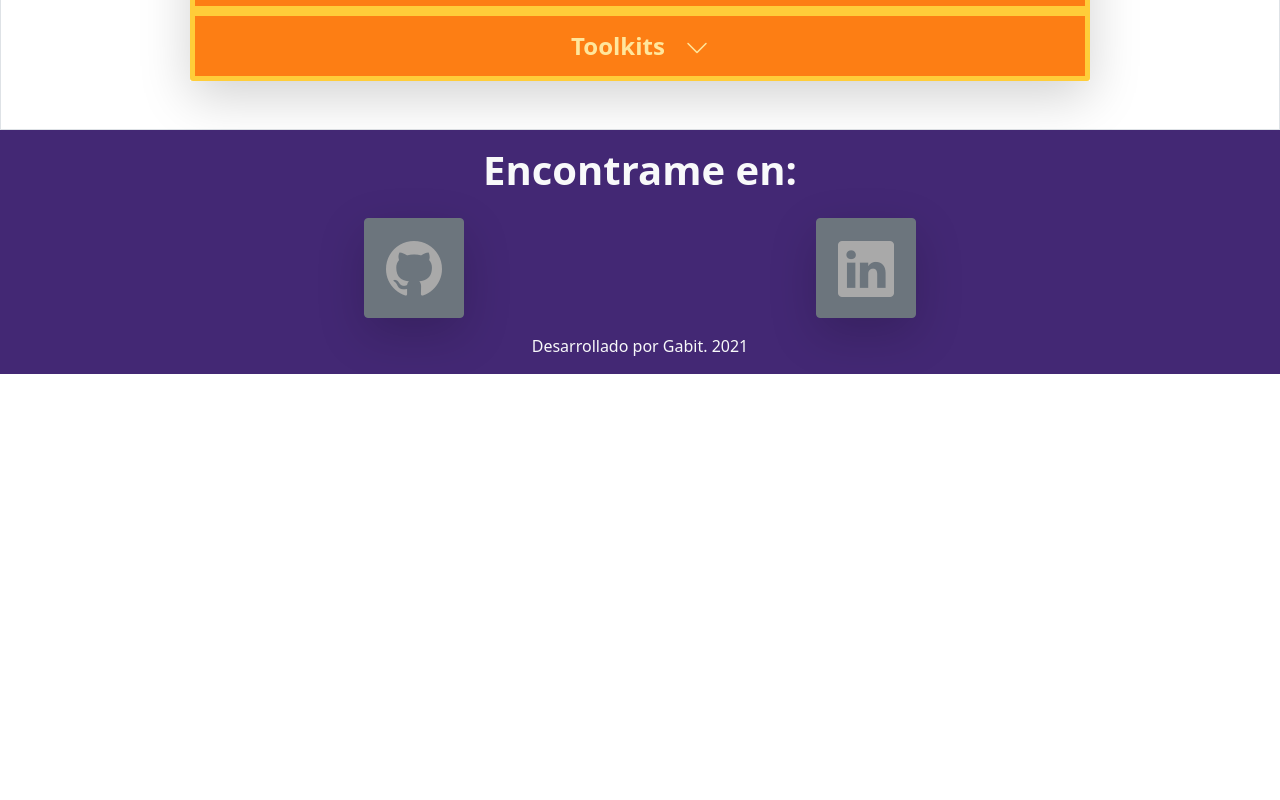
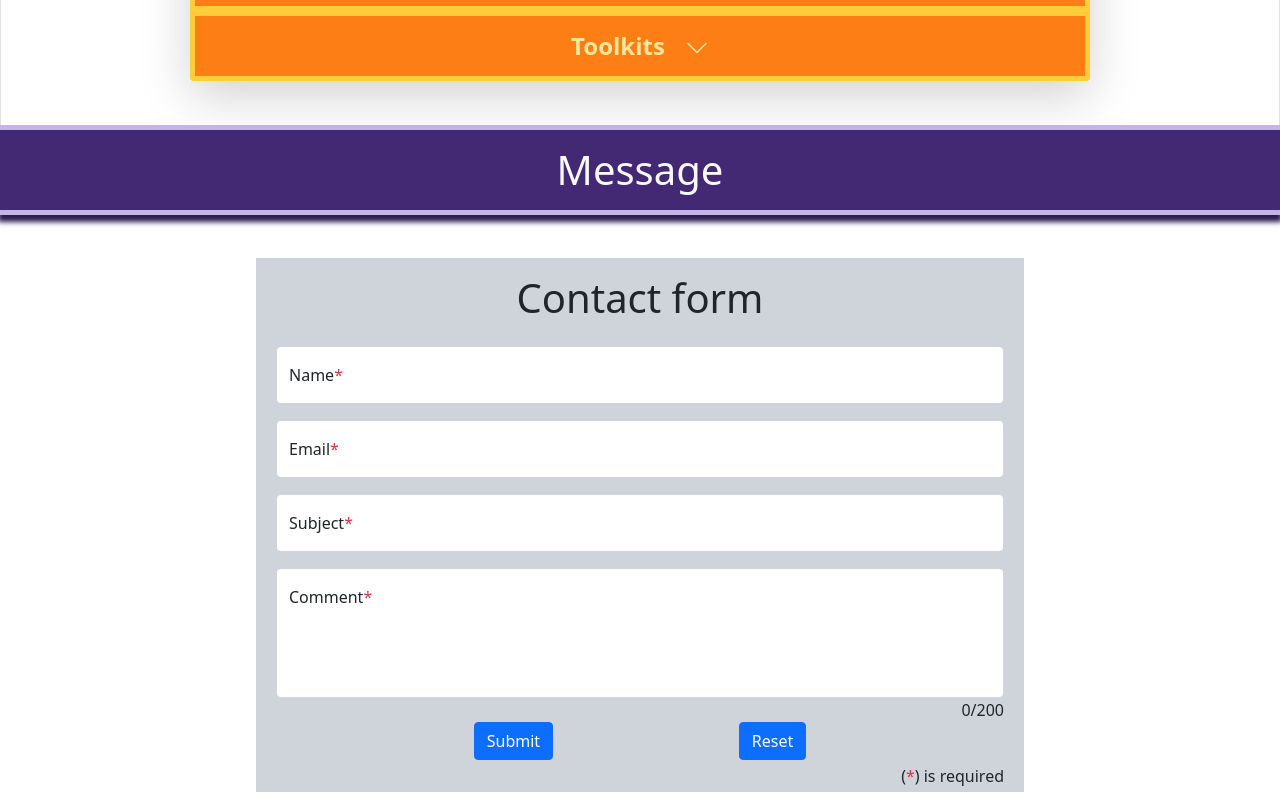
Before and after one commit to gabit690/web-portfolio, a React app: page / in a window 1280 px wide. Shown: the part 1060-1860 px from the top of the page. Before the commit the page ends 1434 px from the top, so only its background shows below. Built offline with nearby package versions, Linux system fonts and the light colour scheme.

Commit message:
Contenido del componente Message sin funcionalidad

```diff
--- a/src/components/PersonalData/PersonalData.js
+++ b/src/components/PersonalData/PersonalData.js
@@ -12,7 +12,7 @@ const PersonalData = () => {
        id="profile-role"
        className="headline text-light"
       >
-        <i class="bi bi-briefcase-fill text-white"></i> programador
+        <i class="bi bi-briefcase-fill text-white"></i> developer
       </p>
       <p
        id="profile-address"
--- a/src/containers/App/App.js
+++ b/src/containers/App/App.js
@@ -2,6 +2,7 @@ import React from 'react';
 
 import Intro from '../Intro/Intro';
 import Skills from '../Skills/Skills';
+import Message from '../Message/Message';
 import Contact from '../Contact/Contact';
 
 import './App.css'
@@ -11,6 +12,7 @@ const App = () => {
     <div id="app-container">
       <Intro />
       <Skills />
+      <Message />
       <Contact />
     </div>
   );
--- /dev/null
+++ b/src/containers/Message/Message.css
@@ -0,0 +1,22 @@
+#contact-form {
+  background-color: #ced4da;
+  padding: 0 20px;
+  margin: auto;
+  width: 90%;
+  max-width: 768px;
+}
+
+#letters-counter {
+  position: absolute;
+  right: 0;
+}
+
+.form-floating > .form-control:focus ~ label, .form-floating > .form-control:not(:placeholder-shown) ~ label {
+  color: #0a58ca;
+}
+.form-floating textarea {
+  height: 130px !important;
+  resize: none;
+}
+
+/*# sourceMappingURL=Message.css.map */
--- a/src/containers/Message/Message.js
+++ b/src/containers/Message/Message.js
@@ -0,0 +1,180 @@
+import React, { useState } from 'react';
+
+import 'bootstrap/dist/css/bootstrap.min.css';
+import 'bootstrap/dist/js/bootstrap.bundle.min.js';
+import 'bootstrap-icons/font/bootstrap-icons.css';
+
+import Header from '../../components/Header/Header';
+
+import './Message.css';
+
+const Message = () => {
+
+  const [inputName, setInputName] = useState("");
+  const [errorInputName, setErrorInputName] = useState("");
+
+  const [inputEmail, setInputEmail] = useState("");
+  const [errorInputEmail, setErrorInputEmail] = useState("");
+
+  const [inputSubject, setInputSubject] = useState("");
+  const [errorInputSubject, setErrorInputSubject] = useState("");
+
+  const [inputComment, setInputComment] = useState("");
+  const [errorInputComment, setErrorInputComment] = useState("");
+
+  const [lettersCounter, setCounter] = useState(0);
+
+  function handleSubmit(event) {
+    event.preventDefault();
+
+    const emailRegExp = /^(([^<>()\[\]\\.,;:\s@"]+(\.[^<>()\[\]\\.,;:\s@"]+)*)|(".+"))@((\[[0-9]{1,3}\.[0-9]{1,3}\.[0-9]{1,3}\.[0-9]{1,3}])|(([a-zA-Z\-0-9]+\.)+[a-zA-Z]{2,}))$/;
+
+    if (inputName == "") {
+      setErrorInputName("This field is empty.");
+    }
+    if (inputEmail == "") {
+      setErrorInputEmail("This field is empty.");
+    } else if (!emailRegExp.test(inputEmail)) {
+      setErrorInputEmail("Format email invalid.");
+    }
+    if (inputSubject == "") {
+      setErrorInputSubject("This field is empty.");
+    }
+    if (inputComment == "") {
+      setErrorInputComment("This field is empty.");
+    }
+
+    const emailValid = inputEmail && emailRegExp.test(inputEmail);
+    const formValid = inputName && emailValid && inputSubject && inputComment;
+
+    if (formValid) {
+      alert("THE FORM IS VALID.");
+    }
+  }
+
+  function handleInputName(event) {
+    setInputName(event.target.value);
+    if (errorInputName !== "") {
+      setErrorInputName(false);
+    }
+  }
+
+  function handleInputEmail(event) {
+
+    const emailRegExp = /^(([^<>()\[\]\\.,;:\s@"]+(\.[^<>()\[\]\\.,;:\s@"]+)*)|(".+"))@((\[[0-9]{1,3}\.[0-9]{1,3}\.[0-9]{1,3}\.[0-9]{1,3}])|(([a-zA-Z\-0-9]+\.)+[a-zA-Z]{2,}))$/;
+
+    setInputEmail(event.target.value);
+    if (errorInputEmail !== "") {
+      setErrorInputEmail(false);
+    }
+  }
+
+  function handleInputSubject(event) {
+    setInputSubject(event.target.value);
+    if (errorInputSubject !== "") {
+      setErrorInputSubject(false);
+    }
+  }
+
+  function handleInputComment(event) {
+
+    if (lettersCounter < 200) {
+      setInputComment(event.target.value);
+    }
+    setCounter(event.target.value.length);
+
+    if (errorInputComment !== "") {
+      setErrorInputComment(false);
+    }
+  }
+
+  return (
+    <div className="container-fluid px-0 pb-5">
+      <Header content="Message" />
+      <div className="container-fluid rounded mt-5 px-0">
+        <form id="contact-form" onSubmit={handleSubmit}>
+          <h3 className="text-center fs-1 py-3">Contact form</h3>
+          <div className="form-floating mb-3">
+            <input
+             type="text"
+             className={
+              `form-control ${errorInputName ? "is-invalid" : ""}`
+             }
+             id="name-field"
+             placeholder="Name"
+             onChange={handleInputName}
+            />
+            <label for="name-field" className="form-label">
+              Name<span className="text-danger">*</span>
+            </label>
+            <div className="invalid-feedback">
+              {errorInputName}
+            </div>
+          </div>
+          <div className="form-floating mb-3">
+            <input
+             type="email"
+             className={
+              `form-control ${errorInputEmail ? "is-invalid" : ""}`
+             }
+             id="email-field"
+             placeholder="Email"
+             onChange={handleInputEmail}
+            />
+            <label for="email-field" className="form-label">
+              Email<span className="text-danger">*</span>
+            </label>
+            <div className="invalid-feedback">
+              {errorInputEmail}
+            </div>
+          </div>
+          <div className="form-floating mb-3">
+            <input
+             type="text"
+             className={
+              `form-control ${errorInputSubject ? "is-invalid" : ""}`
+             }
+             id="subject-field"
+             placeholder="Subject"
+             onChange={handleInputSubject}
+            />
+            <label for="subject-field" className="form-label">
+              Subject<span className="text-danger">*</span>
+            </label>
+            <div className="invalid-feedback">
+              {errorInputSubject}
+            </div>
+          </div>
+          <div className="form-floating mb-3">
+            <textarea
+             className={
+              `form-control ${errorInputComment ? "is-invalid" : ""}`
+             }
+             id="comment-field"
+             placeholder="Leave a comment here"
+             maxLength="200"
+             onChange={handleInputComment}
+             >
+            </textarea>
+            <label for="comment-field" className="form-label">
+              Comment<span className="text-danger">*</span>
+            </label>
+            <p id="letters-counter" className="my-0">{String(lettersCounter) + "/200"}</p>
+            <div className="invalid-feedback">
+              {errorInputComment}
+            </div>
+          </div>
+          <div className="container-fluid d-flex justify-content-evenly mt-4">
+            <button type="submit" className="btn btn-primary">Submit</button>
+            <button type="reset" className="btn btn-primary">Reset</button>
+          </div>
+          <p className="text-end text-dark my-0 py-1">
+            (<span className="text-danger">*</span>) is required
+          </p>
+        </form>
+      </div>
+    </div>
+  );
+};
+
+export default Message;
--- /dev/null
+++ b/src/containers/Message/Message.scss
@@ -0,0 +1,29 @@
+@import "../../../node_modules/bootstrap/scss/functions";
+@import "../../../node_modules/bootstrap/scss/variables";
+
+#contact-form {
+  background-color: $gray-400;
+  padding: 0 20px;
+  margin: auto;
+  width: 90%;
+  max-width: 768px;
+}
+
+#letters-counter {
+  position: absolute;
+  right: 0;
+}
+
+.form {
+
+  &-floating>&-control {
+    &:focus~label, &:not(:placeholder-shown)~label {
+      color: $blue-600;
+    }
+  }
+
+  &-floating textarea {
+    height: 130px !important;
+    resize: none;
+  }
+}
```
Also changed, not shown: 1 other file (tests, documents, lock files or other folders).
